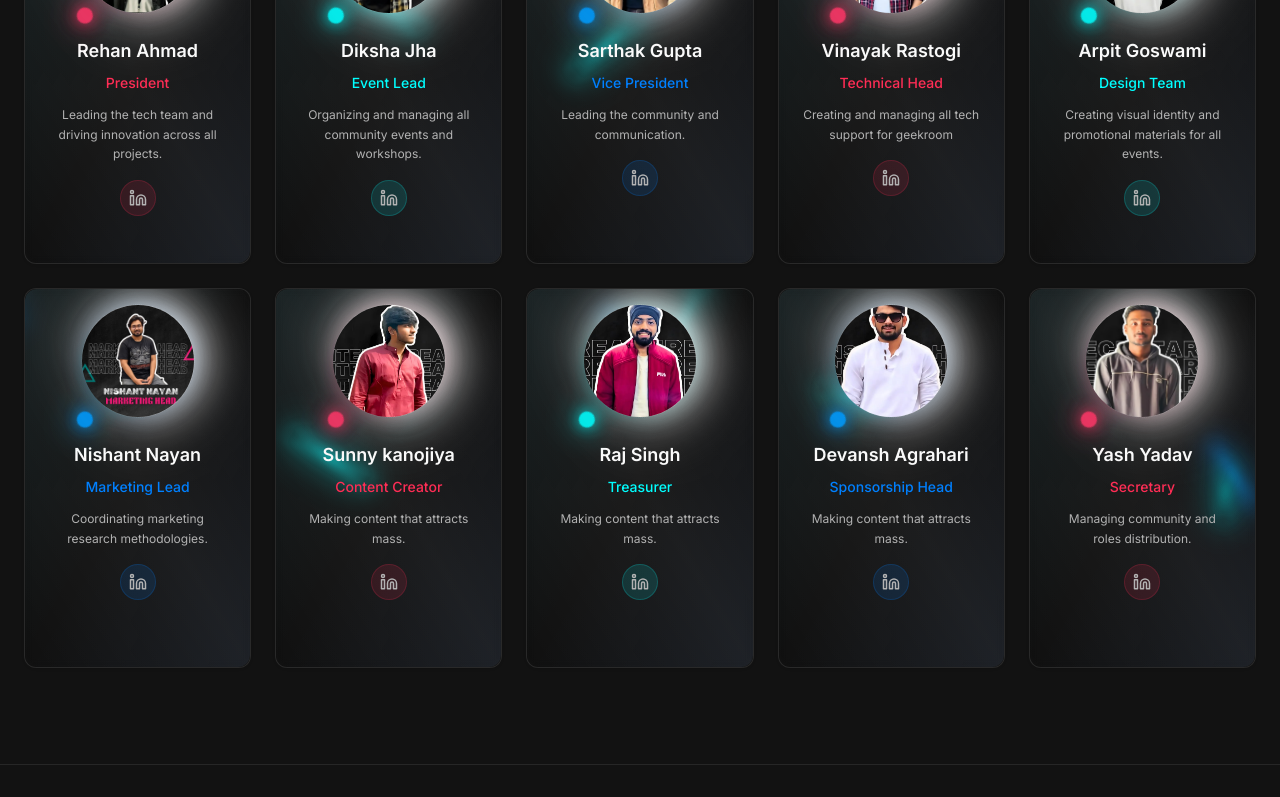
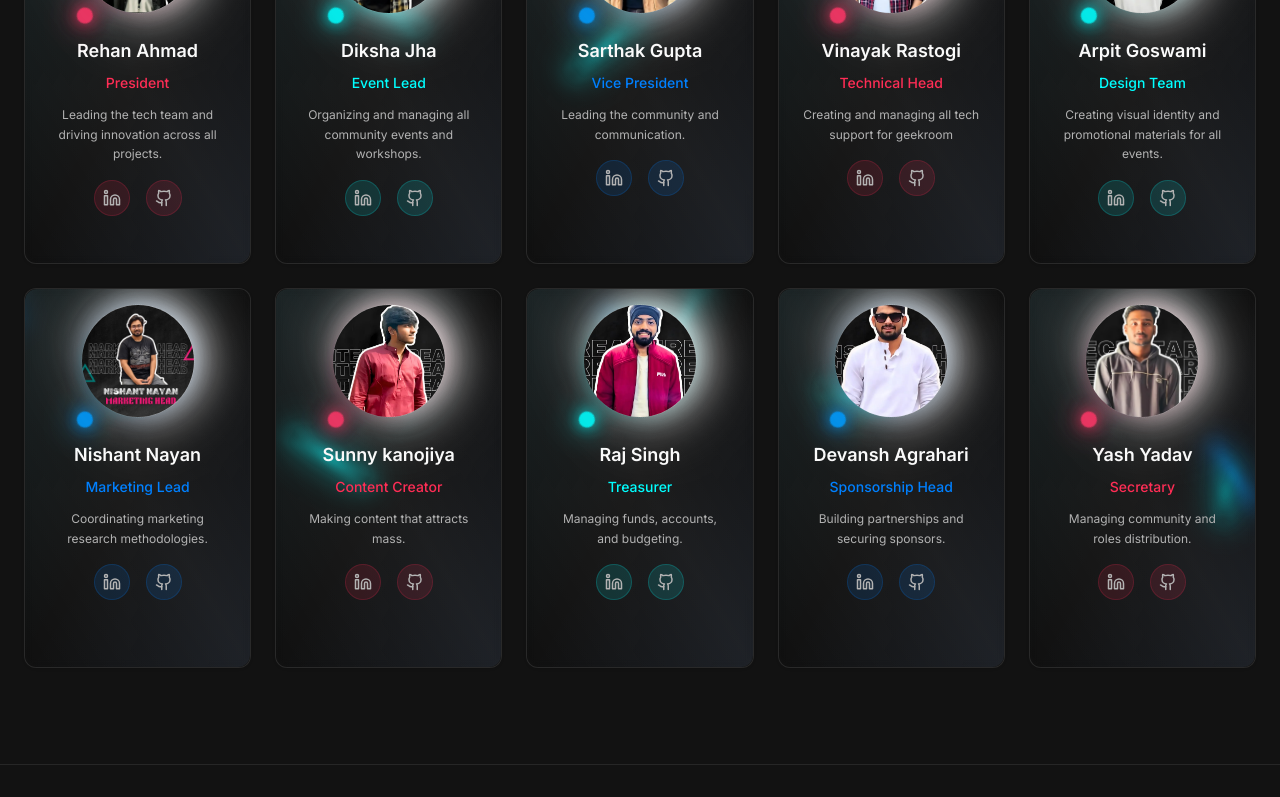
Before and after one commit to GEEK-ROOM-KIET/geekroom-kiet, a Next.js app: page /team in a window 1280 px wide. Shown: the part 468-1265 px from the top of the page. Built offline with nearby package versions, Linux system fonts and the light colour scheme.

Commit message:
Add github link of team member & updating details of team

```diff
--- a/src/app/team/page.tsx
+++ b/src/app/team/page.tsx
@@ -8,6 +8,7 @@ import { Card } from "@/components/ui/card";
 import Navbar from "@/components/Navbar";
 import Footer from "@/components/Footer";
 import { Linkedin } from "lucide-react";
+import { Github } from "lucide-react";
 import { gsap } from "gsap";
 
 // Team member data
@@ -19,7 +20,7 @@ const teamMembers = [
     image: "/rehan.png",
     bio: "Leading the tech team and driving innovation across all projects.",
     linkedin: "https://www.linkedin.com/in/rehan-ahmad-2712r/",
-    github: "https://github.com/rajsingh19",
+    github: "https://github.com/rehan1360",
   },
   {
     id: 2,
@@ -28,7 +29,7 @@ const teamMembers = [
     image: "/diksha.png",
     bio: "Organizing and managing all community events and workshops.",
     linkedin: "https://www.linkedin.com/in/diksha-jha-8368a0295/",
-    github: "https://github.com/rajsingh19",
+    github: "https://github.com/dikshajha25",
   },
   {
     id: 3,
@@ -37,7 +38,7 @@ const teamMembers = [
     image: "/sarthak.png",
     bio: "Leading the community and communication.",
     linkedin: "https://www.linkedin.com/in/sarthak-stranger/",
-    github: "https://github.com/rajsingh19",
+    github: "https://github.com/XSTRANGER-7",
   },
   {
     id: 4,
@@ -46,7 +47,7 @@ const teamMembers = [
     image: "/vinayak.png",
     bio: "Creating and managing all tech support for geekroom",
     linkedin: "https://www.linkedin.com/in/vinayakrastogi3010/",
-    github: "https://github.com/rajsingh19",
+    github: "https://github.com/VinVorteX",
   },
   {
     id: 5,
@@ -55,7 +56,7 @@ const teamMembers = [
     image: "/arpit.png",
     bio: "Creating visual identity and promotional materials for all events.",
     linkedin: "https://www.linkedin.com/in/arpit-goswami03/",
-    github: "https://github.com/rajsingh19",
+    github: "https://github.com/arpitgoswami03",
   },
   {
     id: 6,
@@ -64,7 +65,7 @@ const teamMembers = [
     image: "/nishant.jpg",
     bio: "Coordinating marketing research methodologies.",
     linkedin: "https://www.linkedin.com/in/thenishantnayan/",
-    github: "https://github.com/rajsingh19",
+    github: "https://github.com/thenishantnayan",
   },
   {
     id: 7,
@@ -73,14 +74,14 @@ const teamMembers = [
     image: "/sunny.png",
     bio: "Making content that attracts mass.",
     linkedin: "https://www.linkedin.com/in/sunny-kanojiya-248897236/",
-    github: "https://github.com/rajsingh19",
+    github: "https://github.com/sunnykanojiya",
   },
   {
     id: 8,
     name: "Raj Singh",
     role: "Treasurer",
     image: "/raj.png",
-    bio: "Making content that attracts mass.",
+    bio: "Managing funds, accounts, and budgeting.",
     linkedin: "https://www.linkedin.com/in/raj-singh-5222a5295/",
     github: "https://github.com/rajsingh19",
   },
@@ -89,9 +90,9 @@ const teamMembers = [
     name: "Devansh Agrahari",
     role: "Sponsorship Head",
     image: "/devansh.png",
-    bio: "Making content that attracts mass.",
+    bio: "Building partnerships and securing sponsors.",
     linkedin: "https://www.linkedin.com/in/devansh-agrahari-15874229b/",
-    github: "https://github.com/rajsingh19",
+    github: "https://github.com/dagrahari",
   },
   {
     id: 10,
@@ -100,7 +101,7 @@ const teamMembers = [
     image: "/yash.png",
     bio: "Managing community and roles distribution.",
     linkedin: "https://www.linkedin.com/in/yash-yadav23/",
-    github: "https://github.com/rajsingh19",
+    github: "https://github.com/YASH-YADAV-dynamo",
   }
 ];
 
@@ -335,7 +336,23 @@ export default function TeamPage() {
                     >
                       <Linkedin size={18} />
                     </a>
+
+                    <a
+                      href={member.github}
+                      target="_blank"
+                      rel="noopener noreferrer"
+                      className="text-muted-foreground hover:text-white transition-colors p-2 rounded-full"
+                      style={{
+                        backgroundColor: `${currentColor}20`,
+                        border: `1px solid ${currentColor}30`
+                      }}
+                    >
+                      <Github size={18} />
+                    </a>
                   </div>
+
+
+
                 </div>
               </Card>
               );
```
